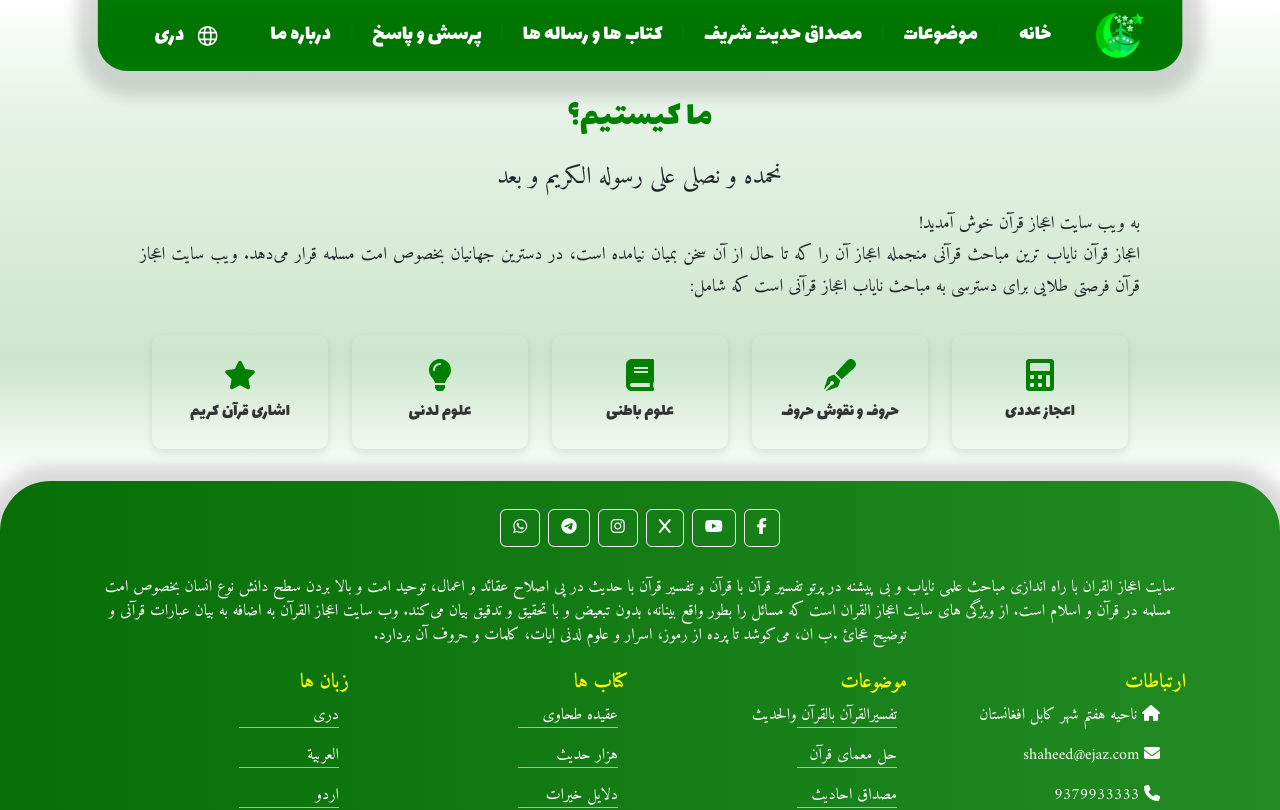
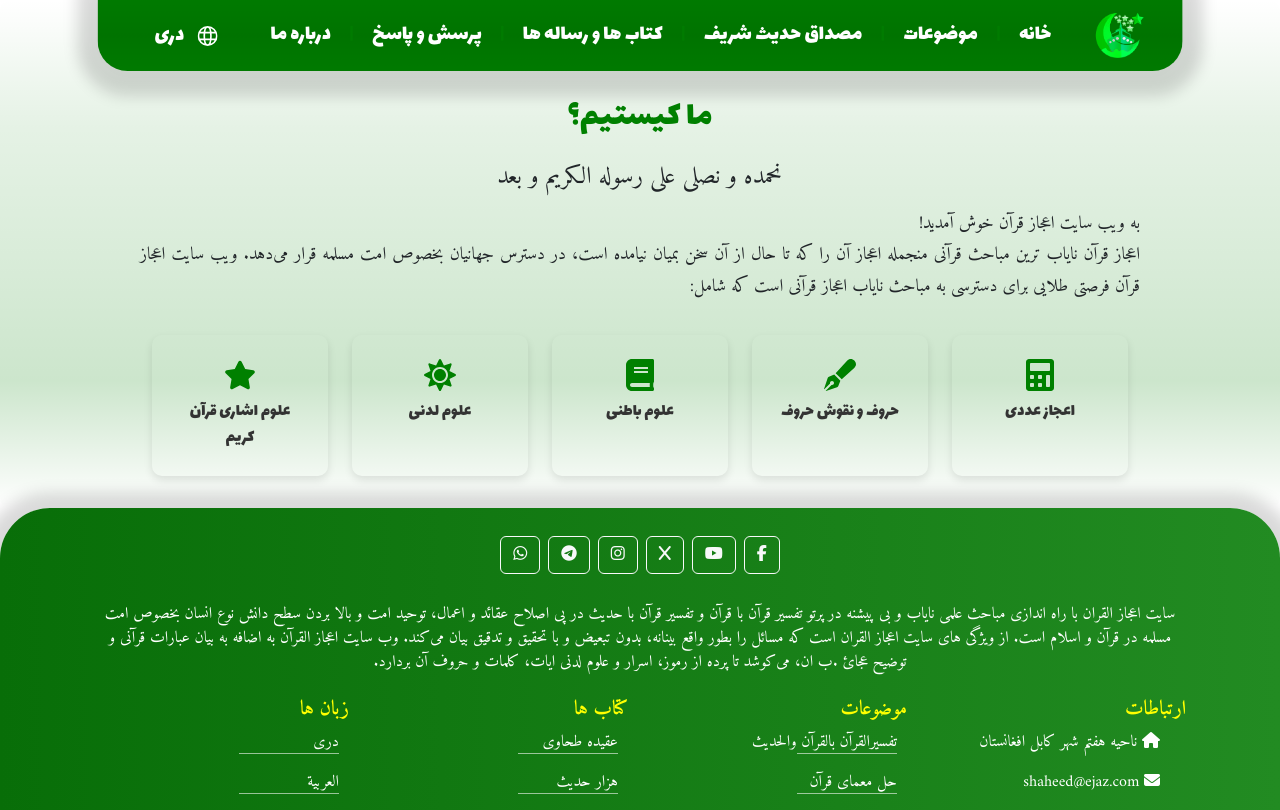
Before and after one commit to jamalnaserhabibi/ejaz_e-quran, a React (Vite) app: page /who_we_are in a window 1280 px wide. Shown: the top 810 px of the page. Built offline with nearby package versions, Linux system fonts and the light colour scheme; a web font is replaced by a local one.

Commit message:
icon changed and fixed texts issues in about us page

```diff
--- a/src/components/about_us/invite_to_action.jsx
+++ b/src/components/about_us/invite_to_action.jsx
@@ -8,10 +8,11 @@ export default function who_we_are() {
       </h3>
       <div className="content">
         <p>
-        وب سایت اعجاز قرآن از شما دعوت بعمل می آورد تا با مراجعه به آن به معلوم حیاتی دسترسی حاصل نموده و ما در رسانه های اجتماعی تعقیب و همراهی کنید.
+   وب سایت اعجاز قرآن از شما دعوت بعمل می آورد تا با مراجعه به آن به معلومات حیاتی دسترسی حاصل نموده و ما را در رسانه های اجتماعی تعقیب و همراهی کنید.
+
+        </p>
 و السلام عليكم ورحمة الله وبركاته
 
-        </p>
       </div>
     </div>
   );
--- a/src/components/about_us/mission_vission.jsx
+++ b/src/components/about_us/mission_vission.jsx
@@ -8,7 +8,7 @@ export default function who_we_are() {
         </h3>
       <div className="content">
         <p>
-        این وب‌سایت بطور مستمر برای تنویر اذهان، تصحیح عقائد و اصلاح اعمال و اخلاق جامعه و بالا رفتن سطح آگاهی از قرآن و حدیث تمام مساعی خود را بخرج می دهد.        </p>
+        این وب‌سایت بطور مستمر برای تنویر اذهان، تصحیح عقائد و اصلاح اعمال و اخلاق جامعه و بالا رفتن سطح آگاهی از قرآن و حدیث , تمام مساعی خود را بخرج می دهد.        </p>
       </div>
     </div>
   );
--- a/src/components/about_us/who_we_are.jsx
+++ b/src/components/about_us/who_we_are.jsx
@@ -1,5 +1,5 @@
 import React from 'react';
-import { FaCalculator, FaPenFancy, FaBook, FaLightbulb, FaStar } from 'react-icons/fa';
+import { FaCalculator, FaPenFancy, FaBook, FaSun, FaStar } from 'react-icons/fa';
 import "./whoweare.css";
 
 export default function WhoWeAre() {
@@ -12,7 +12,7 @@ export default function WhoWeAre() {
           <p>
             به ویب سایت اعجاز قرآن خوش آمدید!
             <br />
-             اعجاز قرآن نایاب ترین مباحث قرآنی منجمله اعجاز آن را که تا حال از آن سخن بمیان نیامده است، در دسترین جهانیان بخصوص امت مسلمه قرار می‌دهد.
+             اعجاز قرآن نایاب ترین مباحث قرآنی منجمله اعجاز آن را که تا حال از آن سخن بمیان نیامده است، در دسترس جهانیان بخصوص امت مسلمه قرار می‌دهد.
             ویب سایت اعجاز قرآن فرصتی طلایی برای دسترسی به مباحث نایاب اعجاز قرآنی است که شامل:
           </p>
           <div className="features">
@@ -29,12 +29,12 @@ export default function WhoWeAre() {
               <span>علوم باطنی</span>
             </div>
             <div className="feature">
-              <FaLightbulb className="icon" />
+              <FaSun className="icon" />
               <span>علوم لدنی</span>
             </div>
             <div className="feature">
               <FaStar className="icon" />
-              <span>اشاری قرآن کریم</span>
+              <span>   علوم  اشاری قرآن کریم   </span>
             </div>
           </div>
         </div>
--- a/src/components/about_us/wojoi_emtyaz.jsx
+++ b/src/components/about_us/wojoi_emtyaz.jsx
@@ -8,7 +8,7 @@ export default function who_we_are() {
         <p>
           آنچه را ما به نشر می سپاریم برعلاوه این که از دقت و ظرافت فوق العاده
           برخوردار است، آنچنان کمیاب بل نایاب است، که مرور شما بر داشته های ما
-          در عمل، قناعت شما را فراهم میسازد، نکات برجستگی های آتی را در این وب
+          در عمل، قناعت شما را فراهم میسازد، نکات و برجستگی های آتی را در این وب
           سایت تجربه کنید:
         </p>
         <ul style={{width:'97%'}} className="listofitems">
@@ -19,7 +19,7 @@ export default function who_we_are() {
         </ul>
         <p>
           تا حال تمام موارد فوق الذکر بطور مفصل، جامع و مدلل بیان نشده است مگر
-          بطور کلی، پراگنده و اقل من القليل، اما وب سایت اعجاز قرآن که بیان
+          بطور کلی، پراگنده و اقل من القليل، اما وب سایت اعجاز قرآن به بیان
           سلسله وار مطالب مذکور متعهد است.
         </p>
       </div>
--- a/src/components/topics_card/topics_card.jsx
+++ b/src/components/topics_card/topics_card.jsx
@@ -1,7 +1,7 @@
 import "./topics_card.css";
 import AOS from 'aos';
 import 'aos/dist/aos.css';
-import { FaBook, FaLightbulb, FaSearch, FaMicrophoneAlt } from 'react-icons/fa'; // Updated icons
+import { FaBook, FaSun, FaSearch, FaMicrophoneAlt } from 'react-icons/fa'; // Updated icons
 import { Link } from 'react-router-dom'; // Import Link from react-router-dom
 import { useTranslation } from 'react-i18next';
 AOS.init();
@@ -18,7 +18,7 @@ export default function HadithRoz() {
     {
       text:  t("halmoama"),
       effect: "fade-down",
-      icon: <FaLightbulb size={70} className="icon" />,
+      icon: <FaSun size={70} className="icon" />,
       link: "/taqrirList?identifier=halmoamaHaiQuran"
     },
     {
```
